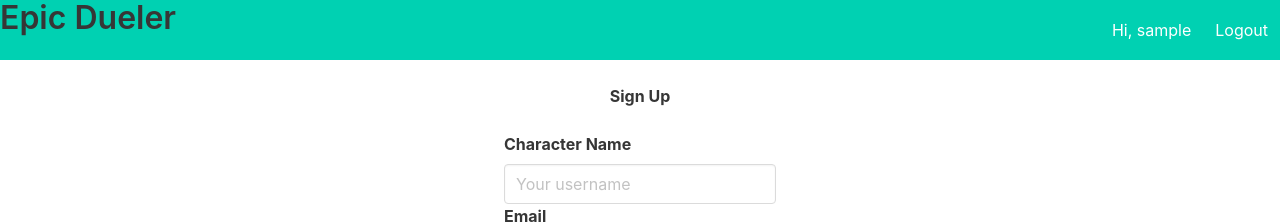
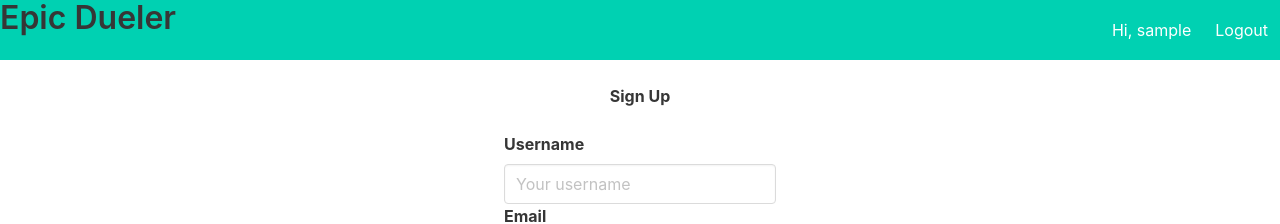
Before and after one commit to alkidavaci/epic_dueler, a React (Create React App) app in the folder client/: page /#/signup in a window 1280 px wide. Shown: the top 224 px of the page. Built offline with nearby package versions, Linux system fonts and the light colour scheme; sample sign-in values are in the browser's storage.

Commit message:
signup page adds to database

```diff
--- a/client/src/components/pages/Signup.js
+++ b/client/src/components/pages/Signup.js
@@ -37,7 +37,7 @@ const Signup = () => {
         }
 
         setFormState({
-            name: "",
+            username: "",
             email: "",
             password: "",
         });
@@ -57,14 +57,14 @@ const Signup = () => {
                             <form onSubmit={handleFormSubmit}>
                                 <div className='column is-12'>
                                     <div className='field'>
-                                        <label className='label'>Character Name</label>
+                                        <label className='label'>Username</label>
                                         <div className='control'>
                                             <input
                                                 className="input"
                                                 placeholder="Your username"
-                                                name="name"
+                                                name="username"
                                                 type="text"
-                                                value={formState.name}
+                                                value={formState.username}
                                                 onChange={handleChange}
                                             />
                                         </div>
```
Also changed, not shown: 12 other files (tests, documents, lock files or other folders).
